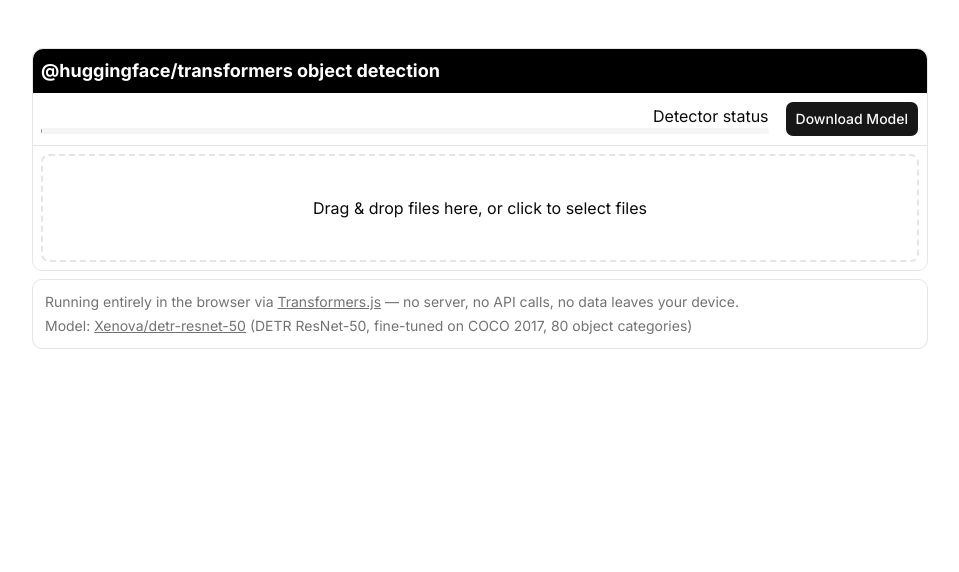
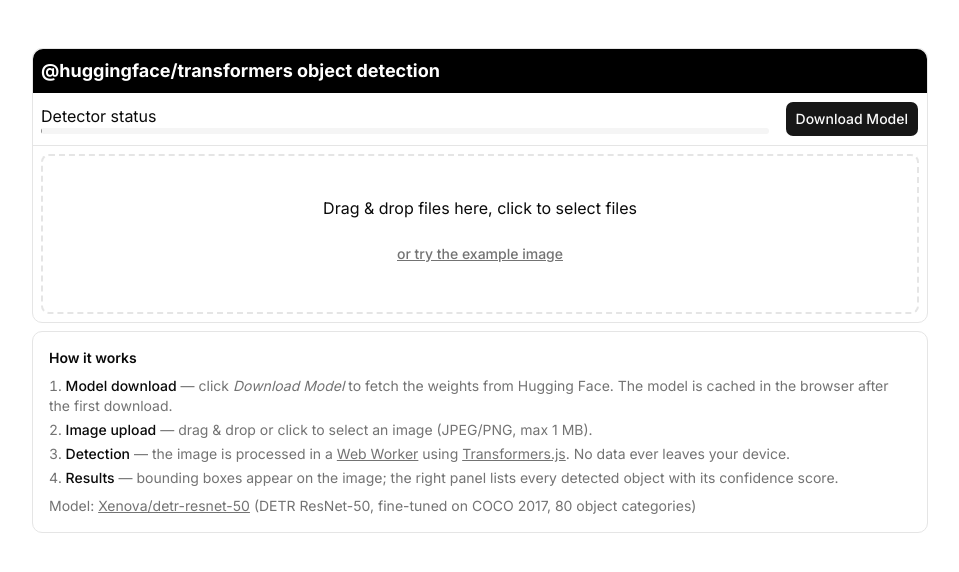
Before and after one commit to digitalmonad/nextjs-transformersjs-in-browser, a Next.js app: page / in a window 1280 px wide. Shown: the top 572 px of the page, without its empty margins (160-1119 px from the left). Built offline with nearby package versions, Linux system fonts and the light colour scheme.

Commit message:
feat: add example image, add some docs

```diff
--- a/src/app/page.tsx
+++ b/src/app/page.tsx
@@ -27,7 +27,7 @@
                 <Check />
               </div>
             ) : (
-              <div className="flex-1 text-end">
+              <div className="flex-1 text-start">
                 <p>Detector status</p>
                 <Progress value={detector.progress} />
               </div>
@@ -55,9 +55,33 @@
             />
           </div>
         </div>
-        <div className="flex flex-col gap-1 border rounded-lg p-3 text-sm text-muted-foreground">
-          <p>
-            Running entirely in the browser via{" "}
+        <div className="flex flex-col gap-2 border rounded-lg p-4 text-sm text-muted-foreground">
+          <p className="font-semibold text-foreground">How it works</p>
+          <ol className="list-decimal list-inside flex flex-col gap-1">
+            <li>
+              <span className="font-medium text-foreground">
+                Model download
+              </span>{" "}
+              — click <em>Download Model</em> to fetch the weights from Hugging
+              Face. The model is cached in the browser after the first download.
+            </li>
+            <li>
+              <span className="font-medium text-foreground">Image upload</span>{" "}
+              — drag &amp; drop or click to select an image (JPEG/PNG, max 1
+              MB).
+            </li>
+            <li>
+              <span className="font-medium text-foreground">Detection</span> —
+              the image is processed in a{" "}
+              <a
+                href="https://developer.mozilla.org/en-US/docs/Web/API/Web_Workers_API"
+                target="_blank"
+                rel="noopener noreferrer"
+                className="underline hover:text-foreground"
+              >
+                Web Worker
+              </a>{" "}
+              using{" "}
               <a
                 href="https://huggingface.co/docs/transformers.js/index"
                 target="_blank"
@@ -65,9 +89,15 @@
                 className="underline hover:text-foreground"
               >
                 Transformers.js
-            </a>{" "}
-            — no server, no API calls, no data leaves your device.
-          </p>
+              </a>
+              . No data ever leaves your device.
+            </li>
+            <li>
+              <span className="font-medium text-foreground">Results</span> —
+              bounding boxes appear on the image; the right panel lists every
+              detected object with its confidence score.
+            </li>
+          </ol>
           <p>
             Model:{" "}
             <a
--- a/src/components/dropzone.tsx
+++ b/src/components/dropzone.tsx
@@ -6,7 +6,9 @@
 import { cn } from "@/lib/utils";
 import { X } from "lucide-react";
 import BoundingBox from "./bounding-box";
+import { toast } from "sonner";
 import type { DetectionResult, WorkerMessageName } from "@/lib/worker.types";
+import { Button } from "./ui/button";
 
 type FileWithPreview = File & { preview: string };
 
@@ -26,7 +28,6 @@
   className?: string;
 }) {
   const [files, setFiles] = useState<FileWithPreview[]>([]);
-  const [rejected, setRejected] = useState<FileRejection[]>([]);
 
   const onDrop = useCallback(
     (accepted: File[], rejectedFiles: FileRejection[]) => {
@@ -39,6 +40,7 @@
 
         setStatus("model:ready");
         setResult(null);
+        toast.info("Image accepted — running detection…");
 
         const reader = new FileReader();
 
@@ -49,11 +51,18 @@
           }
         };
 
+        reader.onerror = function () {
+          toast.error("Failed to read the image file.");
+        };
+
         reader.readAsDataURL(accepted[0]);
       }
 
       if (rejectedFiles?.length) {
-        setRejected(rejectedFiles);
+        rejectedFiles.forEach(({ file, errors }) => {
+          const reasons = errors.map((e) => e.message).join(", ");
+          toast.error(`"${file.name}" was rejected: ${reasons}`);
+        });
       }
     },
     [detector, setResult, setStatus],
@@ -74,8 +83,36 @@
 
   const remove = () => {
     setFiles([]);
-    setRejected([]);
+    toast.info("Image removed.");
   };
+
+  const loadExample = useCallback(async () => {
+    try {
+      const response = await fetch("/cat.jpg");
+      const blob = await response.blob();
+      const file = Object.assign(
+        new File([blob], "cat.jpg", { type: blob.type }),
+        { preview: URL.createObjectURL(blob) },
+      ) as FileWithPreview;
+
+      setFiles([file]);
+      setStatus("model:ready");
+      setResult(null);
+      toast.info("Example image loaded — running detection…");
+
+      const reader = new FileReader();
+      reader.onload = (e) => {
+        const image = e?.target?.result;
+        if (image !== undefined) {
+          detector(image);
+        }
+      };
+      reader.onerror = () => toast.error("Failed to read the example image.");
+      reader.readAsDataURL(blob);
+    } catch {
+      toast.error("Failed to load the example image.");
+    }
+  }, [detector, setResult, setStatus]);
 
   return (
     <>
@@ -89,8 +126,18 @@
           {isDragActive ? (
             <p>Drop the files here ...</p>
           ) : (
-            <p>Drag & drop files here, or click to select files</p>
+            <p>Drag & drop files here, click to select files</p>
           )}
+          <Button
+            variant={"ghost"}
+            onClick={(e) => {
+              e.stopPropagation();
+              loadExample();
+            }}
+            className="text-sm underline text-muted-foreground hover:text-foreground transition-colors cursor-pointer"
+          >
+            or try the example image
+          </Button>
         </div>
       </div>
 
@@ -164,40 +211,6 @@
             </div>
           </div>
         )}
-
-        {rejected.length > 0 && (
-          <div>
-            <h3 className="title mt-24 border-b pb-3 text-lg font-semibold text-gray-600">
-              Rejected Files
-            </h3>
-            <ul className="mt-6 flex flex-col">
-              {rejected.map(({ file, errors }) => (
-                <li
-                  key={file.name}
-                  className="flex items-start justify-between"
-                >
-                  <div>
-                    <p className="mt-2 text-sm font-medium text-gray-500">
-                      {file.name}
-                    </p>
-                    <ul className="text-[12px] text-red-400">
-                      {errors.map((error) => (
-                        <li key={error.code}>{error.message}</li>
-                      ))}
-                    </ul>
-                  </div>
-                  <button
-                    type="button"
-                    className="mt-1 rounded-lg border border-rose-400 px-3 py-1 text-[12px] font-bold uppercase tracking-wider text-gray-500 transition-colors hover:bg-rose-400 hover:text-white"
-                    onClick={remove}
-                  >
-                    remove
-                  </button>
-                </li>
-              ))}
-            </ul>
-          </div>
-        )}
       </div>
     </>
   );
--- a/src/components/ui/button.tsx
+++ b/src/components/ui/button.tsx
@@ -1,11 +1,11 @@
-import * as React from "react"
-import { cva, type VariantProps } from "class-variance-authority"
-import { Slot } from "radix-ui"
+import * as React from "react";
+import { cva, type VariantProps } from "class-variance-authority";
+import { Slot } from "radix-ui";
 
-import { cn } from "@/lib/utils"
+import { cn } from "@/lib/utils";
 
 const buttonVariants = cva(
-  "group/button inline-flex shrink-0 items-center justify-center rounded-md border border-transparent bg-clip-padding text-sm font-medium whitespace-nowrap transition-all outline-none select-none focus-visible:border-ring focus-visible:ring-3 focus-visible:ring-ring/50 active:translate-y-px disabled:pointer-events-none disabled:opacity-50 aria-invalid:border-destructive aria-invalid:ring-3 aria-invalid:ring-destructive/20 dark:aria-invalid:border-destructive/50 dark:aria-invalid:ring-destructive/40 [&_svg]:pointer-events-none [&_svg]:shrink-0 [&_svg:not([class*='size-'])]:size-4",
+  "group/button inline-flex shrink-0 items-center justify-center rounded-md border border-transparent bg-clip-padding text-sm font-medium whitespace-nowrap transition-all outline-none select-none focus-visible:border-ring focus-visible:ring-3 focus-visible:ring-ring/50 active:translate-y-px disabled:pointer-events-none disabled:opacity-50 aria-invalid:border-destructive aria-invalid:ring-3 aria-invalid:ring-destructive/20 dark:aria-invalid:border-destructive/50 dark:aria-invalid:ring-destructive/40 [&_svg]:pointer-events-none [&_svg]:shrink-0 [&_svg:not([class*='size-'])]:size-4 cursor-pointer",
   {
     variants: {
       variant: {
@@ -38,8 +38,8 @@
       variant: "default",
       size: "default",
     },
-  }
-)
+  },
+);
 
 function Button({
   className,
@@ -49,9 +49,9 @@
   ...props
 }: React.ComponentProps<"button"> &
   VariantProps<typeof buttonVariants> & {
-    asChild?: boolean
+    asChild?: boolean;
   }) {
-  const Comp = asChild ? Slot.Root : "button"
+  const Comp = asChild ? Slot.Root : "button";
 
   return (
     <Comp
@@ -61,7 +61,7 @@
       className={cn(buttonVariants({ variant, size, className }))}
       {...props}
     />
-  )
+  );
 }
 
-export { Button, buttonVariants }
+export { Button, buttonVariants };
--- a/src/hooks/use-detector.ts
+++ b/src/hooks/use-detector.ts
@@ -24,14 +24,23 @@
         setProgress(payload?.progress?.progress ?? 0);
         break;
       case "model:ready":
-        toast.info("Model ready for work.");
+        toast.success("Model downloaded and ready!");
         setStatus("model:ready");
         setReady(true);
         break;
-      case "detection:complete":
+      case "detection:complete": {
+        const count = payload.result?.length ?? 0;
+        if (count === 0) {
+          toast.warning("Detection complete — no objects found.");
+        } else {
+          toast.success(
+            `Detection complete — found ${count} object${count > 1 ? "s" : ""}.`,
+          );
+        }
         setStatus("detection:complete");
         setResult(payload.result);
         break;
+      }
       case "error":
         setStatus("error");
         setReady(null);
```
Also changed, not shown: public/cat.jpg (added), 1 other file (tests, documents, lock files or other folders). Lines whose indentation alone changed are shown as unchanged.
